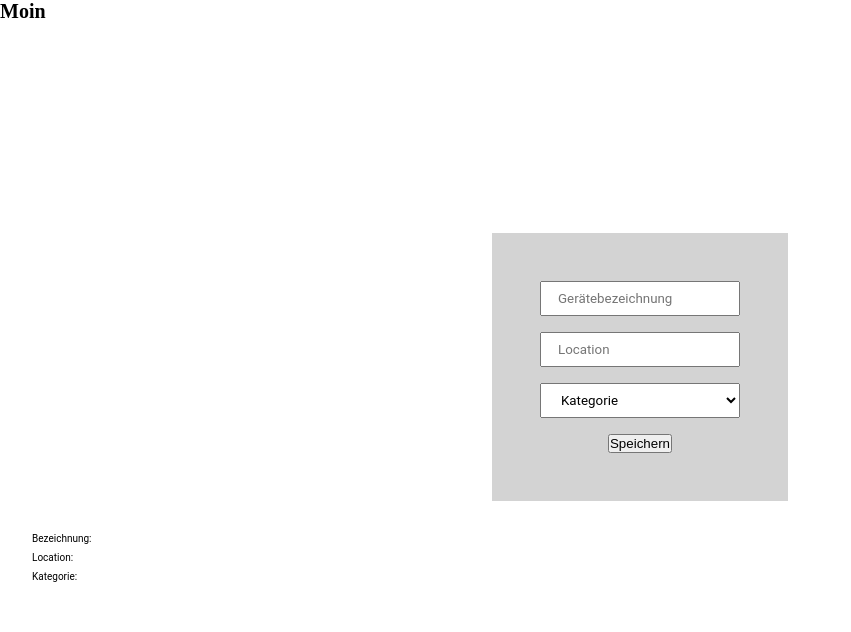
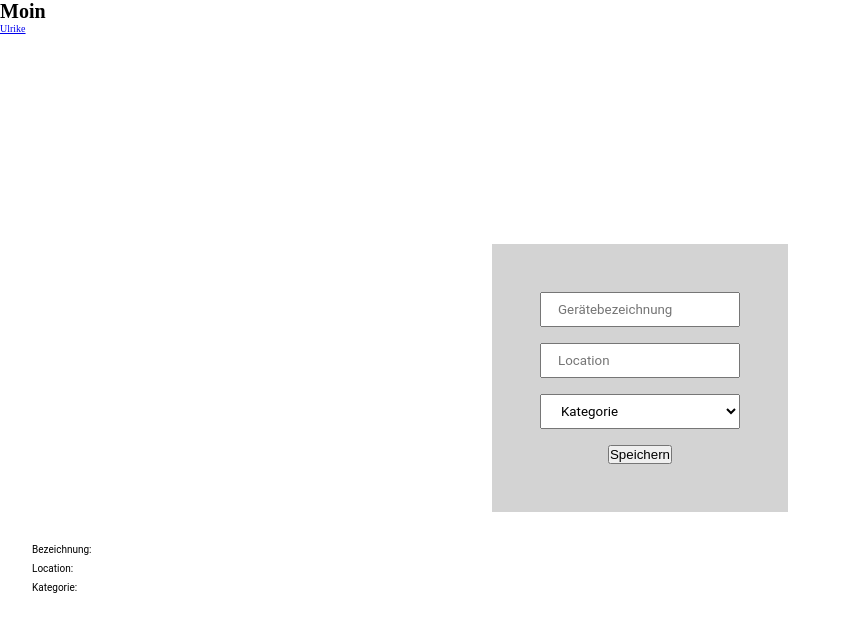
Before and after one commit to WeiMingTay/capstone-verleihApp, a React (Vite) app in the folder frontend/: page /werkzeuge/add in a window 1280 px wide. Shown: the top 632 px of the page, without its empty margins (0-851 px from the left). Built offline with nearby package versions, Linux system fonts and the light colour scheme.

Commit message:
link zur Karte

```diff
--- a/frontend/src/App.tsx
+++ b/frontend/src/App.tsx
@@ -1,5 +1,5 @@
 import './assets/App.css'
-import {BrowserRouter, Route, Routes} from "react-router-dom";
+import {BrowserRouter, Link, Route, Routes} from "react-router-dom";
 import AddTool from "./pages/AddTool/AddTool.tsx";
 import FlipCard from "./pages/FlipCard/FlipCard.tsx";
 
@@ -10,6 +10,7 @@ export default function App() {
     return (
         <BrowserRouter>
             <h1>Moin</h1>
+            <Link to={"ulrike/flipCard"}>Ulrike</Link>
             <Routes>
                 <Route path={"werkzeuge/add"} element={<AddTool/>}/>
                 <Route path={"ulrike/flipCard"} element={<FlipCard/>}/>
```
